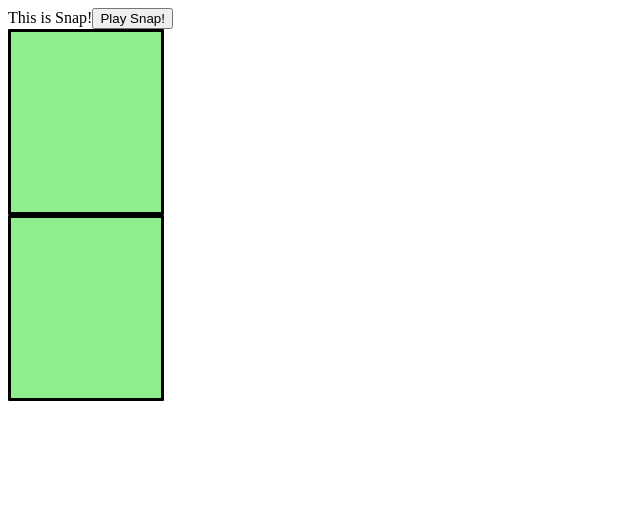
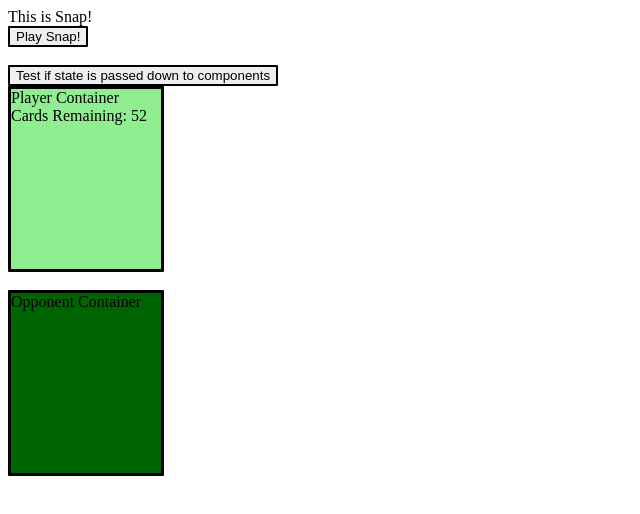
Before and after one commit to ben-ghirardani/Snap-, a React (Create React App) app: page / in a window 1280 px wide. Shown: the top 514 px of the page, without its empty margins (0-640 px from the left). Built offline with nearby package versions, Linux system fonts and the light colour scheme.

Commit message:
fleshed out the position component

```diff
--- a/public/main.css
+++ b/public/main.css
@@ -1,4 +1,4 @@
-.container {
+.player-container {
     border-radius: 1px;
     border-style: solid;
     border-color: black;
@@ -7,11 +7,23 @@
     width: 150px
 }
 
-/* .playerPosition {
+.opponent-container {
     border-radius: 1px;
     border-style: solid;
     border-color: black;
-    background: lightgreen;
+    background: darkgreen;
     height: 180px;
     width: 150px
-} */
+}
+
+.playSnap {
+    border-radius: 1px;
+    border-style: solid;
+    border-color: black;
+}
+
+.testButton {
+    border-radius: 1px;
+    border-style: solid;
+    border-color: black;
+}
--- a/src/App.js
+++ b/src/App.js
@@ -1,5 +1,6 @@
 import React, { Component } from 'react';
-import Position from './Position';
+import PlayerPosition from './PlayerPosition';
+import OpponentPosition from './OpponentPosition'
 
 class App extends Component {
 
@@ -49,9 +50,17 @@ class App extends Component {
       this.setState({ opponentDeck: opponentDeckToShuffle })
   }
 
+  // works as expected by removing from state in app, then passing the change down to the child component.
+  // adapt this button to remove a card from the player deck, place it in the middle, check for a match of the
+  // last two results. Could use index position via length of array ( minus 1? ).
+  handleTestButton(event) {
+    console.log("test button was pressed")
+    let test = this.state.playerDeck;
+    test.pop()
+    this.setState({playerDeck: test});
+  }
+
   // to create -
-  // player position component - a place to put the deck of cards, including a counter of how many cards are left.
-
   // central component where cards that have been played go.
 
   // method to remove a card from the active deck array, and place it into the central pile array.
@@ -62,13 +71,19 @@ class App extends Component {
     return (
       <div className="App">
       This is Snap!
+      <br></br>
       <button className="playSnap" onClick={this.handlePlaySnap.bind(this)} >Play Snap!</button>
+      <br></br>
 
-      {/* how to refer to each of the Position components individually? The classNames below don't work, wrap in divs?  */}
+      {/* should the deck be a component of it's own, which is then fed into the Position components? */}
 
-      {/* I want to shuffle the decks and then pass them to the Position components */}
-      <Position className="playerPosition" playerDeck={this.state.playerDeck} />
-      <Position className="opponentPosition" opponentDeck={this.state.opponentDeck} />
+      <br></br>
+      <button className="testButton" onClick={this.handleTestButton.bind(this)}>Test if state is passed down to components</button>
+      <br></br>
+
+      <PlayerPosition className="playerPosition" playerDeck={this.state.playerDeck} />
+      <br></br>
+      <OpponentPosition className="opponentPosition" opponentDeck={this.state.opponentDeck} />
       </div>
     );
   }
--- /dev/null
+++ b/src/OpponentPosition.js
@@ -0,0 +1,17 @@
+import React, {Component} from 'react';
+
+class OpponentPosition extends Component {
+
+    // a method to count the length of the deck of cards array and display it in the component.
+
+    render() {
+        return(
+            <div className="opponent-container">
+            Opponent Container
+            </div>
+        );
+    }
+
+}
+
+export default OpponentPosition;
--- /dev/null
+++ b/src/PlayerPosition.js
@@ -0,0 +1,19 @@
+import React, { Component } from 'react';
+
+class PlayerPosition extends Component {
+
+    // a method to check the length of the array being passed down as props
+
+    render() {
+        return (
+            <div className="player-container">
+            Player Container
+            <br></br>
+            <div> Cards Remaining: {this.props.playerDeck.length} </div>
+            </div>
+        );
+    }
+
+}
+
+export default PlayerPosition;
--- a/src/Position.js
+++ /dev/null
@@ -1,16 +0,0 @@
-import React, { Component } from 'react';
-// import App from './App';
-
-class Position extends Component {
-
-    render() {
-        return (
-            <div className="container">
-
-            </div>
-        );
-    }
-
-}
-
-export default Position;
```
